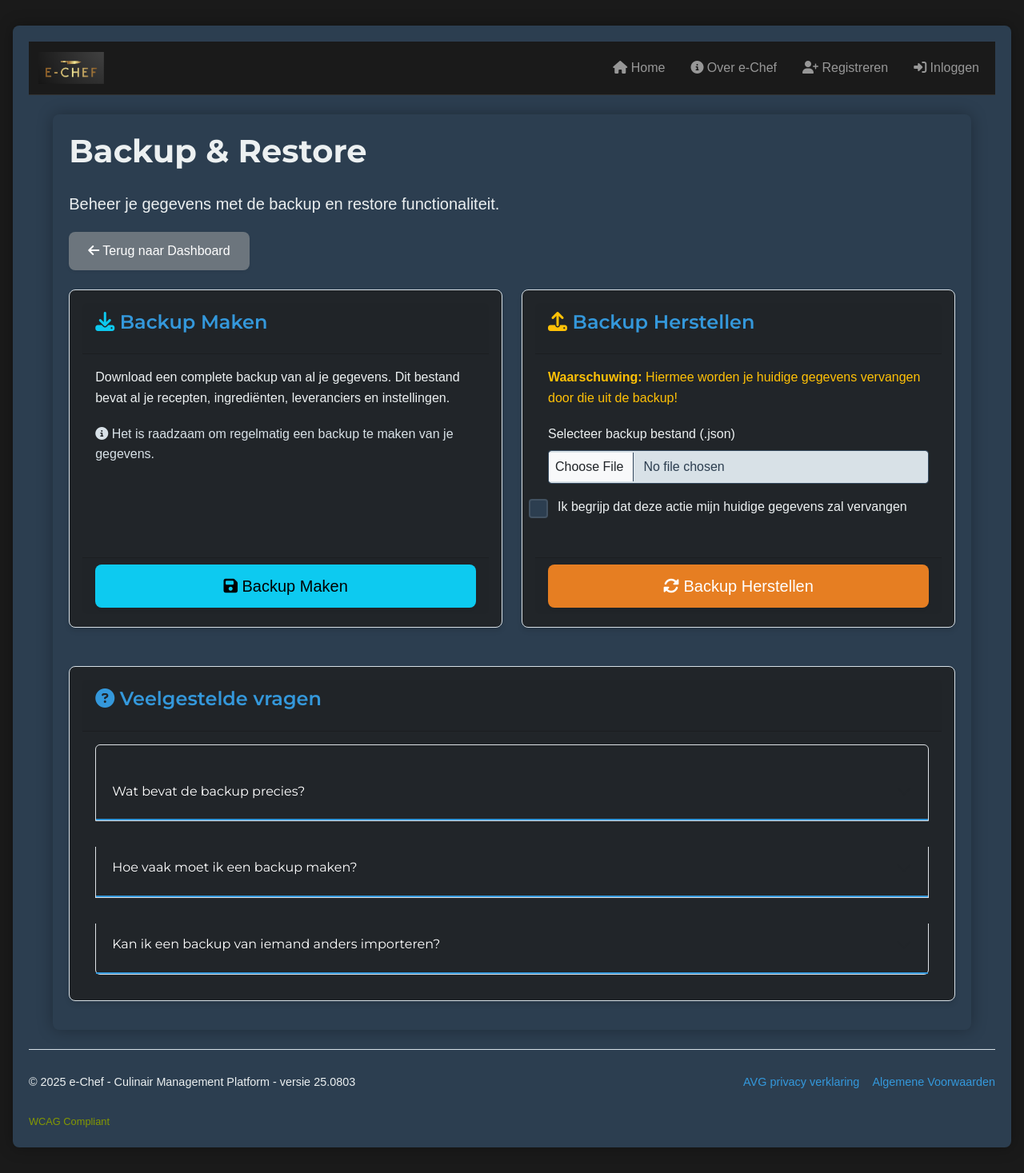
After one commit to KramerBert/echef, a Python web app: template templates/backup_restore.html in a window 1280 px wide. The commit adds this page. Shown: the whole page at 80% size. Run offline with Jinja, Linux system fonts and the light colour scheme; the template is opened without the code that fills it, so the values that code supplies are empty.

Commit message:
backup en restore

```diff
--- /dev/null
+++ b/templates/backup_restore.html
@@ -0,0 +1,130 @@
+{% extends "base.html" %}
+{% block title %}Backup & Restore - E-chef{% endblock %}
+{% block content %}
+<div class="container mt-4">
+    <div class="row mb-4">
+        <div class="col-12">
+            <h1>Backup & Restore</h1>
+            <p class="lead">Beheer je gegevens met de backup en restore functionaliteit.</p>
+            <a href="{{ url_for('dashboard', chef_naam=chef_naam) }}" class="btn btn-secondary">
+                <i class="fas fa-arrow-left"></i> Terug naar Dashboard
+            </a>
+        </div>
+    </div>
+
+    <div class="row">
+        <div class="col-md-6 mb-4">
+            <div class="card h-100 bg-dark text-white">
+                <div class="card-header">
+                    <h3><i class="fas fa-download text-info"></i> Backup Maken</h3>
+                </div>
+                <div class="card-body">
+                    <p class="card-text">
+                        Download een complete backup van al je gegevens. Dit bestand bevat al je recepten, ingrediënten, leveranciers en instellingen.
+                    </p>
+                    <p class="card-text text-muted">
+                        <i class="fas fa-info-circle"></i> Het is raadzaam om regelmatig een backup te maken van je gegevens.
+                    </p>
+                </div>
+                <div class="card-footer">
+                    <a href="{{ url_for('backup_chef_data', chef_naam=chef_naam) }}" class="btn btn-info btn-lg w-100">
+                        <i class="fas fa-save"></i> Backup Maken
+                    </a>
+                </div>
+            </div>
+        </div>
+
+        <div class="col-md-6 mb-4">
+            <div class="card h-100 bg-dark text-white">
+                <div class="card-header">
+                    <h3><i class="fas fa-upload text-warning"></i> Backup Herstellen</h3>
+                </div>
+                <div class="card-body">
+                    <p class="card-text text-warning">
+                        <strong>Waarschuwing:</strong> Hiermee worden je huidige gegevens vervangen door die uit de backup!
+                    </p>
+                    <form method="POST" action="{{ url_for('restore_chef_data', chef_naam=chef_naam) }}" enctype="multipart/form-data">
+                        <input type="hidden" name="csrf_token" value="{{ csrf_token() }}">
+                        <div class="mb-3">
+                            <label for="backup_file" class="form-label">Selecteer backup bestand (.json)</label>
+                            <input type="file" class="form-control" id="backup_file" name="backup_file" accept=".json" required>
+                        </div>
+                        <div class="mb-3 form-check">
+                            <input type="checkbox" class="form-check-input" id="confirm_restore" name="confirm_restore" value="true" required>
+                            <label class="form-check-label" for="confirm_restore">
+                                Ik begrijp dat deze actie mijn huidige gegevens zal vervangen
+                            </label>
+                        </div>
+                    </div>
+                    <div class="card-footer">
+                        <button type="submit" class="btn btn-warning btn-lg w-100" onclick="return confirm('Weet je zeker dat je deze backup wilt herstellen? Alle huidige gegevens worden vervangen door die uit de backup!');">
+                            <i class="fas fa-sync-alt"></i> Backup Herstellen
+                        </button>
+                    </form>
+                </div>
+            </div>
+        </div>
+    </div>
+
+    <div class="row mt-4">
+        <div class="col-12">
+            <div class="card bg-dark text-white">
+                <div class="card-header">
+                    <h3><i class="fas fa-question-circle"></i> Veelgestelde vragen</h3>
+                </div>
+                <div class="card-body">
+                    <div class="accordion" id="faqAccordion">
+                        <div class="accordion-item bg-dark text-white">
+                            <h2 class="accordion-header" id="headingOne">
+                                <button class="accordion-button collapsed bg-dark text-white" type="button" data-bs-toggle="collapse" data-bs-target="#collapseOne" aria-expanded="false" aria-controls="collapseOne">
+                                    Wat bevat de backup precies?
+                                </button>
+                            </h2>
+                            <div id="collapseOne" class="accordion-collapse collapse" aria-labelledby="headingOne" data-bs-parent="#faqAccordion">
+                                <div class="accordion-body">
+                                    De backup bevat al je recepten, ingrediënten, leveranciers, instellingen, gerechten, HACCP data en alle andere gegevens die je in e-Chef hebt opgeslagen.
+                                </div>
+                            </div>
+                        </div>
+                        <div class="accordion-item bg-dark text-white">
+                            <h2 class="accordion-header" id="headingTwo">
+                                <button class="accordion-button collapsed bg-dark text-white" type="button" data-bs-toggle="collapse" data-bs-target="#collapseTwo" aria-expanded="false" aria-controls="collapseTwo">
+                                    Hoe vaak moet ik een backup maken?
+                                </button>
+                            </h2>
+                            <div id="collapseTwo" class="accordion-collapse collapse" aria-labelledby="headingTwo" data-bs-parent="#faqAccordion">
+                                <div class="accordion-body">
+                                    We raden aan om een backup te maken na elke belangrijke wijziging aan je gegevens, bijvoorbeeld na het toevoegen van nieuwe recepten of het bijwerken van je ingrediënten.
+                                </div>
+                            </div>
+                        </div>
+                        <div class="accordion-item bg-dark text-white">
+                            <h2 class="accordion-header" id="headingThree">
+                                <button class="accordion-button collapsed bg-dark text-white" type="button" data-bs-toggle="collapse" data-bs-target="#collapseThree" aria-expanded="false" aria-controls="collapseThree">
+                                    Kan ik een backup van iemand anders importeren?
+                                </button>
+                            </h2>
+                            <div id="collapseThree" class="accordion-collapse collapse" aria-labelledby="headingThree" data-bs-parent="#faqAccordion">
+                                <div class="accordion-body">
+                                    Nee, je kunt alleen backups herstellen die van jouw eigen account zijn gemaakt. Dit is om veiligheidsredenen en om de integriteit van je gegevens te waarborgen.
+                                </div>
+                            </div>
+                        </div>
+                    </div>
+                </div>
+            </div>
+        </div>
+    </div>
+</div>
+
+<style>
+    .accordion-button:after {
+        color: white;
+    }
+
+    .accordion-button:not(.collapsed) {
+        background-color: var(--kitchen-blue);
+        color: white;
+    }
+</style>
+{% endblock %}
```
Also changed, not shown: app.py (+351 -1 lines), templates/dashboard.html (+4 -10 lines), blueprints/backup/__init__.py (added), blueprints/backup/routes.py (added).
